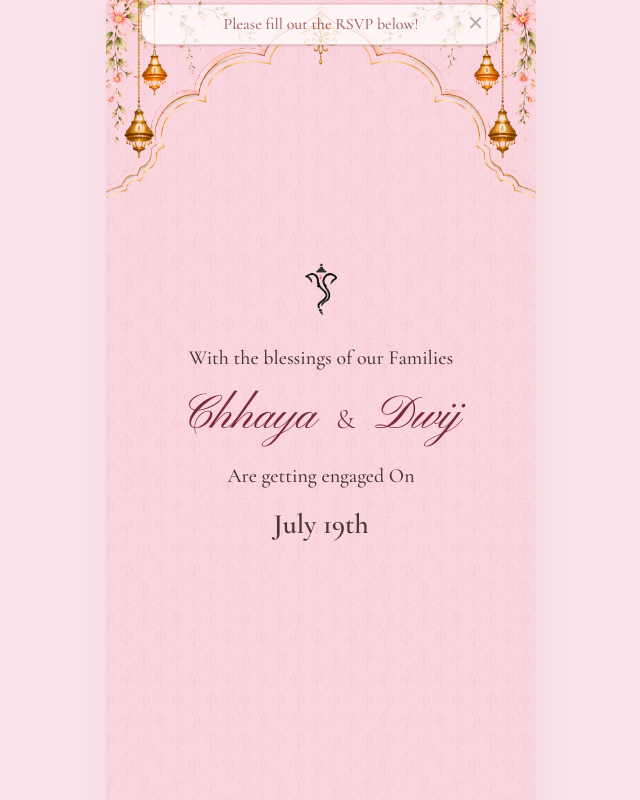
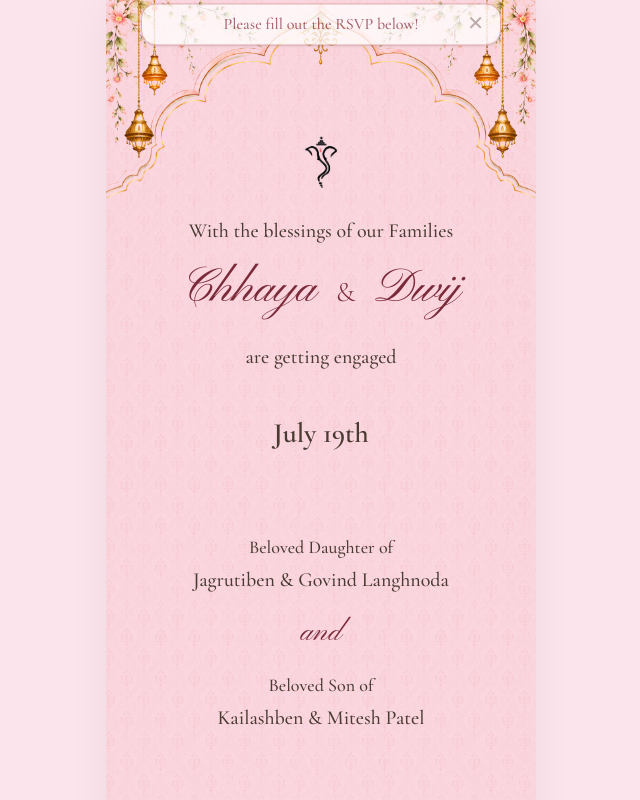
Before and after one commit to tusharlangh/engagement, a Next.js app: page / in a window 1280 px wide. Shown: the top 800 px of the page, without its empty margins (319-959 px from the left). Built offline with nearby package versions, Linux system fonts and the light colour scheme.

Commit message:
draft 2 completeled

```diff
--- a/src/app/page.tsx
+++ b/src/app/page.tsx
@@ -45,6 +45,14 @@ function useStaggeredScroll(
 // ── Google Sheets Integration ───────────────────────
 // Replace this URL with your deployed Google Apps Script web app URL
 const GOOGLE_SCRIPT_URL = "https://script.google.com/macros/s/AKfycbyXkhGWThVfKYQ1_Q1H897_zvjf6sS5JnlriqLo3LbxdU4-Ivg3Qe4ieW_6TEoYndya/exec";
+
+const AmpersandDivider = () => (
+  <div className="flex items-center justify-center opacity-100 pointer-events-none overflow-visible" style={{ minHeight: '100px' }}>
+
+    <span className={`mx-2 text-[#7A2A39] ${pinyon.className} inline-block overflow-visible`} style={{ fontSize: '72px', lineHeight: '1.6', padding: '8px 24px'}}>&amp;</span>
+
+  </div>
+);
 
 export default function EngagementInvite() {
  const [rsvp, setRsvp] = useState<"yes" | "no" | null>(null);
@@ -222,8 +230,9 @@ export default function EngagementInvite() {
 
 
  {/* ═══ SECTION 1: HERO ═══ */}
- <section ref={heroRef} className="relative w-full min-h-[100svh] flex flex-col items-center justify-center px-4 py-12 overflow-hidden">
+ <section ref={heroRef} className="relative w-full min-h-[100svh] flex flex-col items-center justify-center px-4 py-12 overflow-x-hidden">
  <motion.div style={{ y: heroY, opacity: heroOpacity }} className="flex flex-col items-center w-full">
+<div className="mt-20 flex flex-col items-center justify-center">
  <motion.img
  src="/ganpati.png"
  alt="ganpati"
@@ -254,27 +263,74 @@ export default function EngagementInvite() {
  Chhaya <span className={`bg-clip-text mx-2 ${cormorant.className} font-light italic inline-block`} style={{ fontSize: '28px' }}>&amp;</span> Dwij
  </motion.h1>
 
- <motion.p
+ <motion.div
  initial={{ opacity: 0, y: 30 }}
  animate={{ opacity: 1, y: 0 }}
  transition={{ duration: 0.8, ease: [0.16, 1, 0.3, 1], delay: 0.3 }}
- className={`mb-3 ${cormorant.className} font-medium`}
- style={{ fontSize: '20px' }}
+ className="mt-2 mb-6"
  >
- Are getting engaged On
- </motion.p>
- <motion.p
+ <p className={`mb-2 ${cormorant.className} font-medium text-[#4A3B32]`} style={{ fontSize: '20px' }}>
+ are getting engaged
+ </p>
+ </motion.div>
+
+ <motion.div
  initial={{ opacity: 0, y: 30 }}
  animate={{ opacity: 1, y: 0 }}
  transition={{ duration: 0.8, ease: [0.16, 1, 0.3, 1], delay: 0.4 }}
- className={`${cormorant.className} font-semibold`}
- style={{ fontSize: '28px' }}
+ className="mb-8"
  >
+ <p className={`my-2 ${cormorant.className} font-semibold text-[#4A3B32]`} style={{ fontSize: '28px' }}>
  July 19th
- </motion.p>
+ </p>
+ </motion.div>
+ </div>
+
+<div className="mt-10">
+ <motion.div
+ initial={{ opacity: 0, y: 20 }}
+ animate={{ opacity: 1, y: 0 }}
+ transition={{ duration: 0.8, ease: [0.16, 1, 0.3, 1], delay: 0.5 }}
+ className="flex flex-col items-center justify-center w-full mb-3"
+ >
+ <p className={`text-center ${cormorant.className} font-medium mb-1`} style={{ fontSize: '18px' }}>
+ Beloved Daughter of
+ </p>
+ <p className={`text-center ${cormorant.className} font-medium px-2 text-[#4A3B32]`} style={{ fontSize: '20px' }}>
+ Jagrutiben &amp; Govind Langhnoda
+ </p>
+ </motion.div>
+
+ <motion.div
+ initial={{ opacity: 0, y: 20 }}
+ animate={{ opacity: 1, y: 0 }}
+ transition={{ duration: 0.8, ease: [0.16, 1, 0.3, 1], delay: 0.6 }}
+ className="overflow-visible"
+ >
+ <div className="flex items-center justify-center pointer-events-none overflow-visible">
+    <span className={`py-1 text-[#7A2A39] ${pinyon.className} overflow-visible`} style={{ fontSize: '30px', display: 'block'}}>and</span>
+  </div>
+ </motion.div>
+
+ <motion.div
+ initial={{ opacity: 0, y: 20 }}
+ animate={{ opacity: 1, y: 0 }}
+ transition={{ duration: 0.8, ease: [0.16, 1, 0.3, 1], delay: 0.7 }}
+ className="flex flex-col items-center justify-center w-full mt-3 mb-12"
+ >
+ <p className={`text-center ${cormorant.className} font-medium mb-1`} style={{ fontSize: '18px' }}>
+ Beloved Son of
+ </p>
+ <p className={`text-center ${cormorant.className} font-medium px-2 text-[#4A3B32]`} style={{ fontSize: '20px' }}>
+ Kailashben &amp; Mitesh Patel
+ </p>
+ </motion.div>
+
+ </div>
  </div>
  </motion.div>
  </section>
+
 
  {/* ═══ SECTION 2: COUNTDOWN TIMER ═══ */}
  <section ref={countdownRef} className="relative w-full py-12 z-10 px-4 flex justify-center items-center mb-20 ">
@@ -404,7 +460,7 @@ export default function EngagementInvite() {
  <>
  {/* Item 1: Title */}
  <motion.h1
- style={{ opacity: rsvp0.opacity, y: rsvp0.y, scale: rsvp0.scale, fontSize: '28px' }}
+ style={{ opacity: rsvp0.opacity, y: rsvp0.y, scale: rsvp0.scale, fontSize: '36px' }}
  className={`text-center text-[#7A2A39] mb-2 ${pinyon.className}`}
  >
  Be Our Guest
```
